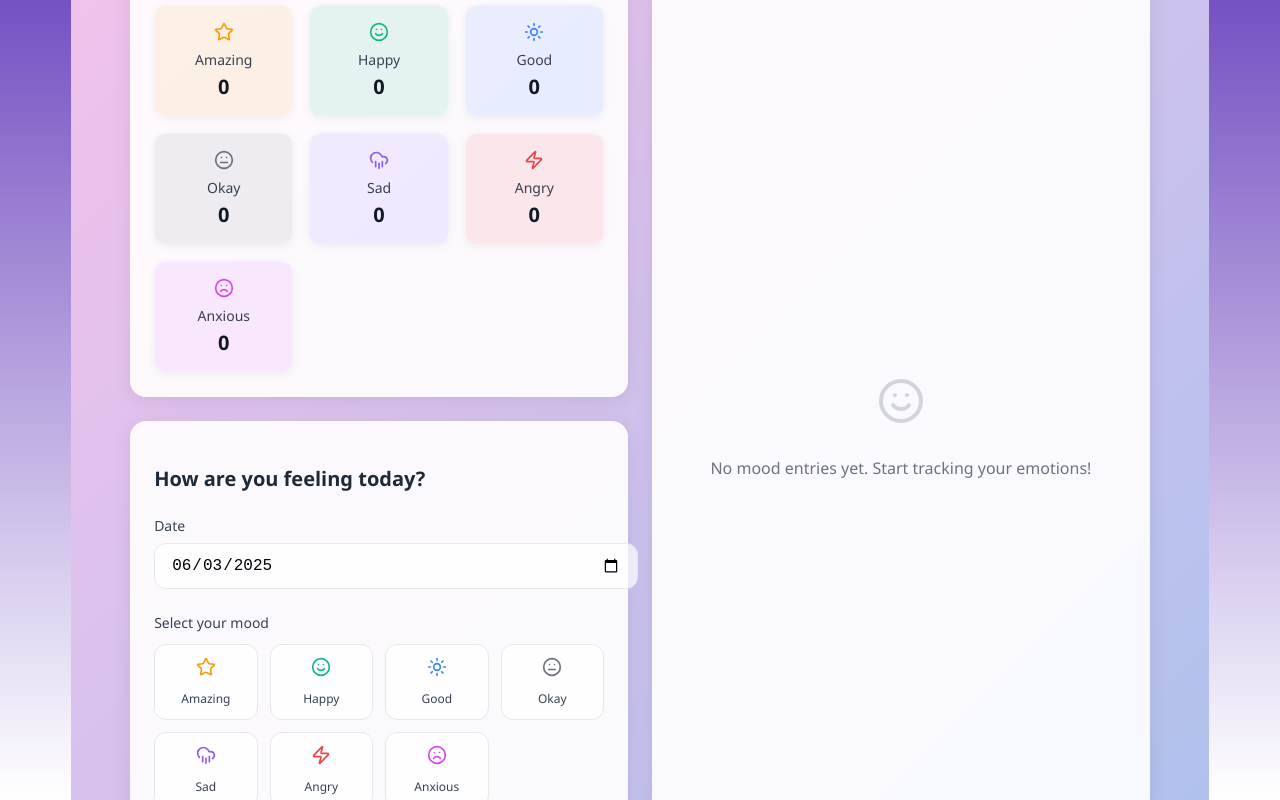
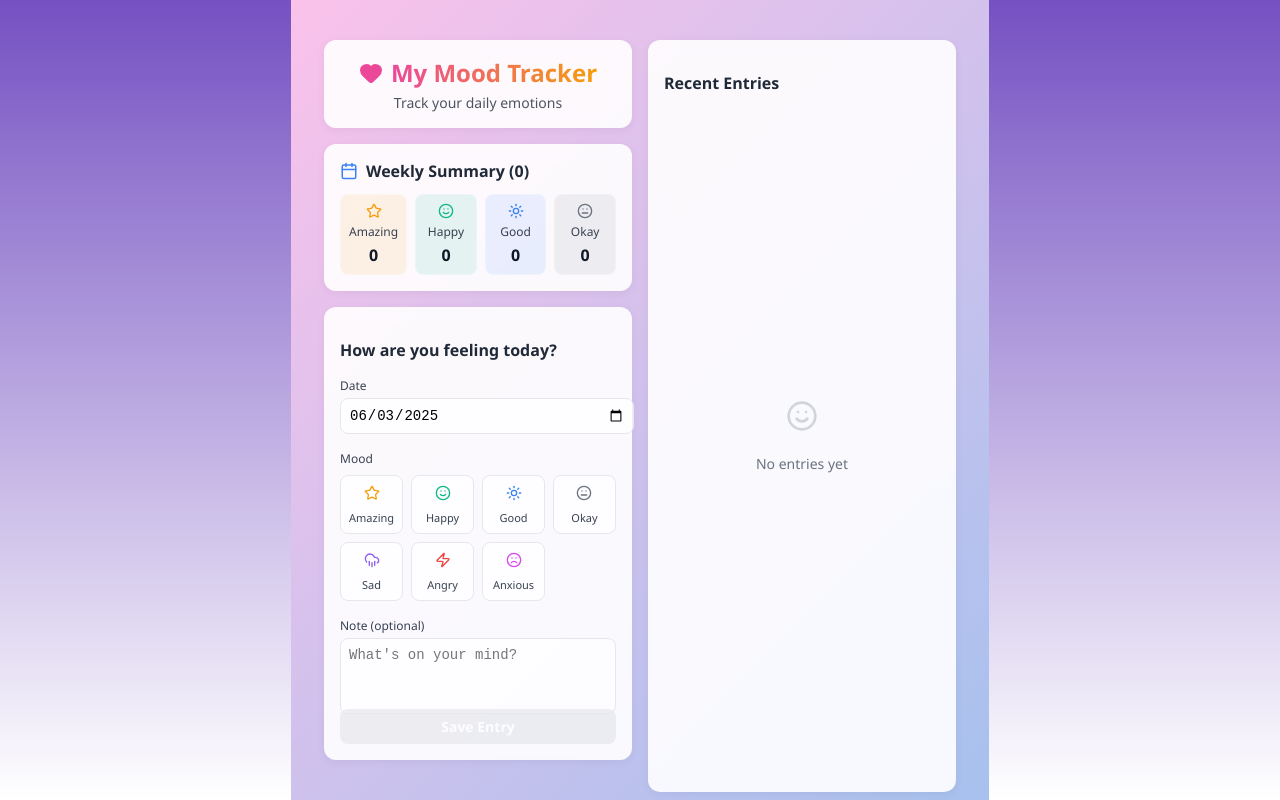
Before and after one commit to rossiptr/tubesLTKA, a Next.js app: page / in a window 1280 px wide. Shown: the top 800 px of the page. Built offline with nearby package versions, Linux system fonts and the light colour scheme.

Commit message:
Update page.tsx

```diff
--- a/app/page.tsx
+++ b/app/page.tsx
@@ -23,13 +23,13 @@ type MoodOption = {
 };
 
 const moodOptions: MoodOption[] = [
-  { value: 'amazing', label: 'Amazing', icon: <Star size={20} />, color: '#f59e0b', bg: 'rgba(245, 158, 11, 0.1)' },
-  { value: 'happy', label: 'Happy', icon: <Smile size={20} />, color: '#10b981', bg: 'rgba(16, 185, 129, 0.1)' },
-  { value: 'good', label: 'Good', icon: <Sun size={20} />, color: '#3b82f6', bg: 'rgba(59, 130, 246, 0.1)' },
-  { value: 'okay', label: 'Okay', icon: <Meh size={20} />, color: '#6b7280', bg: 'rgba(107, 114, 128, 0.1)' },
-  { value: 'sad', label: 'Sad', icon: <CloudRain size={20} />, color: '#8b5cf6', bg: 'rgba(139, 92, 246, 0.1)' },
-  { value: 'angry', label: 'Angry', icon: <Zap size={20} />, color: '#ef4444', bg: 'rgba(239, 68, 68, 0.1)' },
-  { value: 'anxious', label: 'Anxious', icon: <Frown size={20} />, color: '#d946ef', bg: 'rgba(217, 70, 239, 0.1)' }
+  { value: 'amazing', label: 'Amazing', icon: <Star size={16} />, color: '#f59e0b', bg: 'rgba(245, 158, 11, 0.1)' },
+  { value: 'happy', label: 'Happy', icon: <Smile size={16} />, color: '#10b981', bg: 'rgba(16, 185, 129, 0.1)' },
+  { value: 'good', label: 'Good', icon: <Sun size={16} />, color: '#3b82f6', bg: 'rgba(59, 130, 246, 0.1)' },
+  { value: 'okay', label: 'Okay', icon: <Meh size={16} />, color: '#6b7280', bg: 'rgba(107, 114, 128, 0.1)' },
+  { value: 'sad', label: 'Sad', icon: <CloudRain size={16} />, color: '#8b5cf6', bg: 'rgba(139, 92, 246, 0.1)' },
+  { value: 'angry', label: 'Angry', icon: <Zap size={16} />, color: '#ef4444', bg: 'rgba(239, 68, 68, 0.1)' },
+  { value: 'anxious', label: 'Anxious', icon: <Frown size={16} />, color: '#d946ef', bg: 'rgba(217, 70, 239, 0.1)' }
 ];
 
 export default function MoodTracker() {
@@ -90,7 +90,7 @@ export default function MoodTracker() {
     <div style={{
       minHeight: '100vh',
       background: 'linear-gradient(135deg, #fbc2eb 0%, #a6c1ee 100%)',
-      padding: '2rem',
+      padding: '1rem',
       fontFamily: "'Segoe UI', Tahoma, Geneva, Verdana, sans-serif",
       display: 'flex',
       justifyContent: 'center',
@@ -98,99 +98,101 @@ export default function MoodTracker() {
     }}>
       <div style={{
         width: '95%',
-        maxWidth: '1200px',
+        maxWidth: '1000px',
         display: 'grid',
         gridTemplateColumns: '1fr 1fr',
-        gap: '1.5rem'
+        gap: '1rem',
+        height: '90vh'
       }}>
         {/* Left Column - Header and Form */}
         <div style={{
           display: 'flex',
           flexDirection: 'column',
-          gap: '1.5rem'
+          gap: '1rem',
+          height: '100%'
         }}>
           {/* Header */}
           <div style={{
             background: 'rgba(255, 255, 255, 0.9)',
-            borderRadius: '16px',
-            padding: '1.5rem',
-            boxShadow: '0 4px 20px rgba(0,0,0,0.08)',
+            borderRadius: '12px',
+            padding: '1rem',
+            boxShadow: '0 2px 10px rgba(0,0,0,0.05)',
             backdropFilter: 'blur(8px)',
             textAlign: 'center'
           }}>
-            <Heart color="#ec4899" size={40} fill="#ec4899" style={{ marginBottom: '0.5rem' }} />
+            <div style={{ display: 'flex', alignItems: 'center', justifyContent: 'center', gap: '0.5rem' }}>
+              <Heart color="#ec4899" size={24} fill="#ec4899" />
               <h1 style={{
-              fontSize: '2rem',
+                fontSize: '1.5rem',
                 fontWeight: '700',
-              color: '#1f2937',
-              margin: '0.5rem 0',
+                margin: 0,
                 background: 'linear-gradient(90deg, #ec4899, #f59e0b)',
                 WebkitBackgroundClip: 'text',
                 WebkitTextFillColor: 'transparent'
               }}>My Mood Tracker</h1>
+            </div>
             <p style={{
-              fontSize: '1rem',
+              fontSize: '0.875rem',
               color: '#4b5563',
-              lineHeight: '1.5',
-              margin: 0
-            }}>Track your daily emotions and build better mental health habits</p>
+              margin: '0.25rem 0 0'
+            }}>Track your daily emotions</p>
           </div>
 
           {/* Stats Card */}
           <div style={{
             background: 'rgba(255, 255, 255, 0.9)',
-            borderRadius: '16px',
-            padding: '1.5rem',
-            boxShadow: '0 4px 20px rgba(0,0,0,0.08)',
-            backdropFilter: 'blur(8px)'
+            borderRadius: '12px',
+            padding: '1rem',
+            boxShadow: '0 2px 10px rgba(0,0,0,0.05)',
+            backdropFilter: 'blur(8px)',
+            flex: '0 0 auto'
           }}>
             <div style={{
               display: 'flex',
               alignItems: 'center',
-              gap: '0.75rem',
-              marginBottom: '1.25rem'
+              gap: '0.5rem',
+              marginBottom: '0.75rem'
             }}>
-              <Calendar color="#3b82f6" size={22} />
+              <Calendar color="#3b82f6" size={18} />
               <h3 style={{
-                fontSize: '1.125rem',
+                fontSize: '1rem',
                 fontWeight: '600',
                 color: '#1f2937',
                 margin: 0
-              }}>Weekly Summary ({stats.total} entries)</h3>
+              }}>Weekly Summary ({stats.total})</h3>
             </div>
 
             <div style={{
               display: 'grid',
-              gridTemplateColumns: 'repeat(auto-fit, minmax(120px, 1fr))',
-              gap: '1rem'
+              gridTemplateColumns: 'repeat(4, 1fr)',
+              gap: '0.5rem'
             }}>
-              {moodOptions.map(mood => {
+              {moodOptions.slice(0,4).map(mood => {
                 const count = stats.counts[mood.value] || 0;
                 return (
                   <div key={mood.value} style={{
                     background: mood.bg,
-                    borderRadius: '12px',
-                    padding: '1rem',
+                    borderRadius: '8px',
+                    padding: '0.5rem',
                     textAlign: 'center',
-                    border: `1px solid rgba(255,255,255,0.3)`,
-                    boxShadow: '0 2px 8px rgba(0,0,0,0.05)'
+                    border: `1px solid rgba(255,255,255,0.3)`
                   }}>
                     <div style={{
                       display: 'flex',
                       justifyContent: 'center',
-                      marginBottom: '0.5rem',
+                      marginBottom: '0.25rem',
                       color: mood.color
                     }}>
                       {mood.icon}
                     </div>
                     <div style={{
-                      fontSize: '0.875rem',
+                      fontSize: '0.75rem',
                       fontWeight: '500',
                       color: '#374151',
                       marginBottom: '0.25rem'
                     }}>{mood.label}</div>
                     <div style={{
-                      fontSize: '1.25rem',
+                      fontSize: '1rem',
                       fontWeight: '700',
                       color: '#111827'
                     }}>{count}</div>
@@ -203,28 +205,30 @@ export default function MoodTracker() {
           {/* Add Mood Form */}
           <div style={{
             background: 'rgba(255, 255, 255, 0.9)',
-            borderRadius: '16px',
-            padding: '1.5rem',
-            boxShadow: '0 4px 20px rgba(0,0,0,0.08)',
+            borderRadius: '12px',
+            padding: '1rem',
+            boxShadow: '0 2px 10px rgba(0,0,0,0.05)',
             backdropFilter: 'blur(8px)',
-            flex: 1
+            flex: 1,
+            display: 'flex',
+            flexDirection: 'column'
           }}>
             <h3 style={{
-              fontSize: '1.25rem',
+              fontSize: '1rem',
               fontWeight: '600',
               color: '#1f2937',
-              marginBottom: '1.5rem'
+              marginBottom: '1rem'
             }}>How are you feeling today?</h3>
 
-            <div style={{ display: 'grid', gap: '1.5rem' }}>
+            <div style={{ display: 'flex', flexDirection: 'column', gap: '1rem', flex: 1 }}>
               {/* Date Input */}
               <div>
                 <label style={{
                   display: 'block',
-                  fontSize: '0.875rem',
+                  fontSize: '0.75rem',
                   fontWeight: '500',
                   color: '#374151',
-                  marginBottom: '0.5rem'
+                  marginBottom: '0.25rem'
                 }}>Date</label>
                 <input
                   type="date"
@@ -232,13 +236,12 @@ export default function MoodTracker() {
                   onChange={(e) => setCurrentDate(e.target.value)}
                   style={{
                     width: '100%',
-                    padding: '0.75rem 1rem',
+                    padding: '0.5rem',
                     border: '1px solid #e5e7eb',
-                    borderRadius: '12px',
-                    fontSize: '1rem',
+                    borderRadius: '8px',
+                    fontSize: '0.875rem',
                     background: 'rgba(255,255,255,0.7)',
-                    outline: 'none',
-                    transition: 'all 0.2s'
+                    outline: 'none'
                   }}
                 />
               </div>
@@ -247,39 +250,37 @@ export default function MoodTracker() {
               <div>
                 <label style={{
                   display: 'block',
-                  fontSize: '0.875rem',
+                  fontSize: '0.75rem',
                   fontWeight: '500',
                   color: '#374151',
-                  marginBottom: '0.75rem'
-                }}>Select your mood</label>
+                  marginBottom: '0.5rem'
+                }}>Mood</label>
                 <div style={{
                   display: 'grid',
-                  gridTemplateColumns: 'repeat(auto-fill, minmax(100px, 1fr))',
-                  gap: '0.75rem'
+                  gridTemplateColumns: 'repeat(4, 1fr)',
+                  gap: '0.5rem'
                 }}>
                   {moodOptions.map(mood => (
                     <button
                       key={mood.value}
                       onClick={() => setSelectedMood(mood.value)}
                       style={{
-                        padding: '0.75rem',
-                        borderRadius: '12px',
+                        padding: '0.5rem',
+                        borderRadius: '8px',
                         border: `1px solid ${selectedMood === mood.value ? mood.color : '#e5e7eb'}`,
                         background: selectedMood === mood.value ? mood.bg : 'rgba(255,255,255,0.7)',
-                        transition: 'all 0.2s',
                         cursor: 'pointer',
                         display: 'flex',
                         flexDirection: 'column',
                         alignItems: 'center',
-                        gap: '0.5rem',
-                        boxShadow: selectedMood === mood.value ? `0 0 0 3px ${mood.color}20` : 'none'
+                        gap: '0.25rem'
                       }}
                     >
                       <div style={{ color: mood.color }}>
                         {mood.icon}
                       </div>
                       <div style={{
-                        fontSize: '0.75rem',
+                        fontSize: '0.6875rem',
                         fontWeight: '500',
                         color: '#374151'
                       }}>{mood.label}</div>
@@ -289,33 +290,32 @@ export default function MoodTracker() {
               </div>
 
               {/* Note Input */}
-              <div>
+              <div style={{ flex: 1 }}>
                 <label style={{
                   display: 'block',
-                  fontSize: '0.875rem',
+                  fontSize: '0.75rem',
                   fontWeight: '500',
                   color: '#374151',
-                  marginBottom: '0.5rem'
+                  marginBottom: '0.25rem'
                 }}>
-                  Add a note (optional)
+                  Note (optional)
                 </label>
                 <textarea
                   value={note}
                   onChange={(e) => setNote(e.target.value)}
-                  placeholder="What's on your mind? Any specific reason for this mood?"
+                  placeholder="What's on your mind?"
                   style={{
                     width: '100%',
-                    padding: '0.75rem 1rem',
+                    height: '100%',
+                    padding: '0.5rem',
                     border: '1px solid #e5e7eb',
-                    borderRadius: '12px',
-                    fontSize: '1rem',
-                    minHeight: '100px',
-                    resize: 'vertical',
+                    borderRadius: '8px',
+                    fontSize: '0.875rem',
                     background: 'rgba(255,255,255,0.7)',
                     outline: 'none',
-                    transition: 'all 0.2s'
+                    resize: 'none',
+                    boxSizing: 'border-box'
                   }}
-                  rows={3}
                 />
               </div>
 
@@ -329,19 +329,17 @@ export default function MoodTracker() {
                     ? `linear-gradient(135deg, ${selectedMoodData.color} 0%, #ec4899 100%)`
                     : '#e5e7eb',
                   color: 'white',
-                  padding: '0.875rem',
-                  borderRadius: '12px',
+                  padding: '0.5rem',
+                  borderRadius: '8px',
                   fontWeight: '600',
-                  fontSize: '1rem',
+                  fontSize: '0.875rem',
                   border: 'none',
                   cursor: selectedMood ? 'pointer' : 'not-allowed',
-                  transition: 'all 0.2s',
                   opacity: selectedMood ? 1 : 0.7,
-                  boxShadow: selectedMood ? '0 4px 12px rgba(236, 72, 153, 0.3)' : 'none',
-                  marginTop: '0.5rem'
+                  marginTop: 'auto'
                 }}
               >
-                Save Mood Entry
+                Save Entry
               </button>
             </div>
           </div>
@@ -350,24 +348,25 @@ export default function MoodTracker() {
         {/* Right Column - Mood History */}
         <div style={{
           background: 'rgba(255, 255, 255, 0.9)',
-          borderRadius: '16px',
-          padding: '1.5rem',
-          boxShadow: '0 4px 20px rgba(0,0,0,0.08)',
+          borderRadius: '12px',
+          padding: '1rem',
+          boxShadow: '0 2px 10px rgba(0,0,0,0.05)',
           backdropFilter: 'blur(8px)',
           display: 'flex',
-          flexDirection: 'column'
+          flexDirection: 'column',
+          height: '100%'
         }}>
           <h3 style={{
-            fontSize: '1.25rem',
+            fontSize: '1rem',
             fontWeight: '600',
             color: '#1f2937',
-            marginBottom: '1.5rem'
-          }}>Mood History</h3>
+            marginBottom: '1rem'
+          }}>Recent Entries</h3>
 
           {moods.length === 0 ? (
             <div style={{
               textAlign: 'center',
-              padding: '2rem 0',
+              padding: '1rem 0',
               color: '#6b7280',
               flex: 1,
               display: 'flex',
@@ -375,73 +374,67 @@ export default function MoodTracker() {
               justifyContent: 'center',
               alignItems: 'center'
             }}>
-              <Smile size={48} color="#d1d5db" style={{ margin: '0 auto 1rem' }} />
-              <p>No mood entries yet. Start tracking your emotions!</p>
+              <Smile size={32} color="#d1d5db" style={{ margin: '0 auto 0.5rem' }} />
+              <p style={{ fontSize: '0.875rem' }}>No entries yet</p>
             </div>
           ) : (
             <div style={{
               display: 'flex',
               flexDirection: 'column',
-              gap: '0.75rem',
+              gap: '0.5rem',
               overflowY: 'auto',
               flex: 1,
-              paddingRight: '0.5rem'
+              paddingRight: '0.25rem'
             }}>
-              {moods.slice(0, 10).map(mood => {
+              {moods.slice(0, 8).map(mood => {
                 const moodData = moodOptions.find(m => m.value === mood.mood) || moodOptions[3];
                 return (
                   <div key={mood.id} style={{
                     display: 'flex',
                     alignItems: 'flex-start',
-                    gap: '1rem',
-                    padding: '1rem',
+                    gap: '0.75rem',
+                    padding: '0.75rem',
                     background: 'rgba(255,255,255,0.7)',
-                    borderRadius: '12px',
-                    transition: 'all 0.2s',
-                    border: '1px solid rgba(0,0,0,0.05)',
-                    boxShadow: '0 2px 8px rgba(0,0,0,0.03)'
+                    borderRadius: '8px',
+                    border: '1px solid rgba(0,0,0,0.05)'
                   }}>
                     <div style={{
                       background: moodData.bg,
-                      padding: '0.5rem',
-                      borderRadius: '8px',
+                      padding: '0.25rem',
+                      borderRadius: '6px',
                       color: moodData.color,
-                      flexShrink: 0
+                      flexShrink: 0,
+                      display: 'flex'
                     }}>
                       {moodData.icon}
                     </div>
-                    <div style={{ flex: 1 }}>
+                    <div style={{ flex: 1, minWidth: 0 }}>
                       <div style={{
                         display: 'flex',
                         alignItems: 'center',
                         gap: '0.5rem',
-                        marginBottom: '0.25rem',
+                        marginBottom: '0.125rem',
                         flexWrap: 'wrap'
                       }}>
                         <span style={{
                           fontWeight: '600',
                           color: '#1f2937',
-                          textTransform: 'capitalize'
+                          textTransform: 'capitalize',
+                          fontSize: '0.8125rem'
                         }}>{mood.mood}</span>
-                        <ChevronRight size={14} color="#9ca3af" />
+                        <ChevronRight size={12} color="#9ca3af" />
                         <span style={{
-                          fontSize: '0.875rem',
+                          fontSize: '0.75rem',
                           color: '#6b7280'
                         }}>{mood.date}</span>
-                        <span style={{
-                          fontSize: '0.75rem',
-                          color: '#9ca3af',
-                          background: 'rgba(0,0,0,0.03)',
-                          padding: '0.25rem 0.5rem',
-                          borderRadius: '4px'
-                        }}>{mood.timestamp}</span>
                       </div>
                       {mood.note && (
                         <p style={{
-                          fontSize: '0.875rem',
+                          fontSize: '0.75rem',
                           color: '#4b5563',
                           margin: 0,
-                          lineHeight: '1.5'
+                          lineHeight: '1.4',
+                          wordBreak: 'break-word'
                         }}>{mood.note}</p>
                       )}
                     </div>
@@ -452,31 +445,19 @@ export default function MoodTracker() {
                         background: 'none',
                         border: 'none',
                         cursor: 'pointer',
-                        padding: '0.5rem',
-                        borderRadius: '8px',
+                        padding: '0.25rem',
+                        borderRadius: '4px',
                         display: 'flex',
                         alignItems: 'center',
-                        transition: 'all 0.2s',
                         flexShrink: 0
                       }}
                       aria-label="Delete entry"
                     >
-                      <Trash2 size={18} />
+                      <Trash2 size={14} />
                     </button>
                   </div>
                 );
               })}
-
-              {moods.length > 10 && (
-                <div style={{
-                  textAlign: 'center',
-                  paddingTop: '1rem',
-                  fontSize: '0.875rem',
-                  color: '#6b7280'
-                }}>
-                  <p>Showing latest 10 entries of {moods.length} total</p>
-                </div>
-              )}
             </div>
           )}
         </div>
```
Lines whose indentation alone changed are shown as unchanged.
